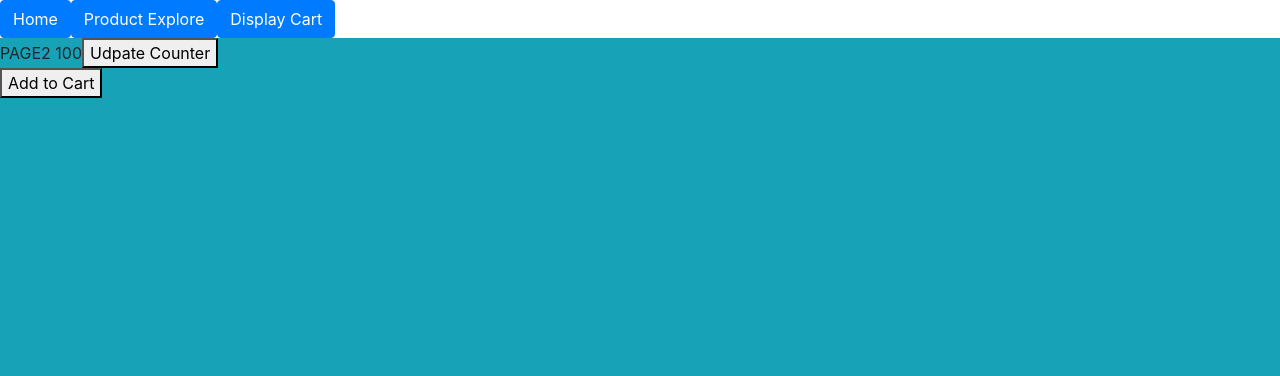
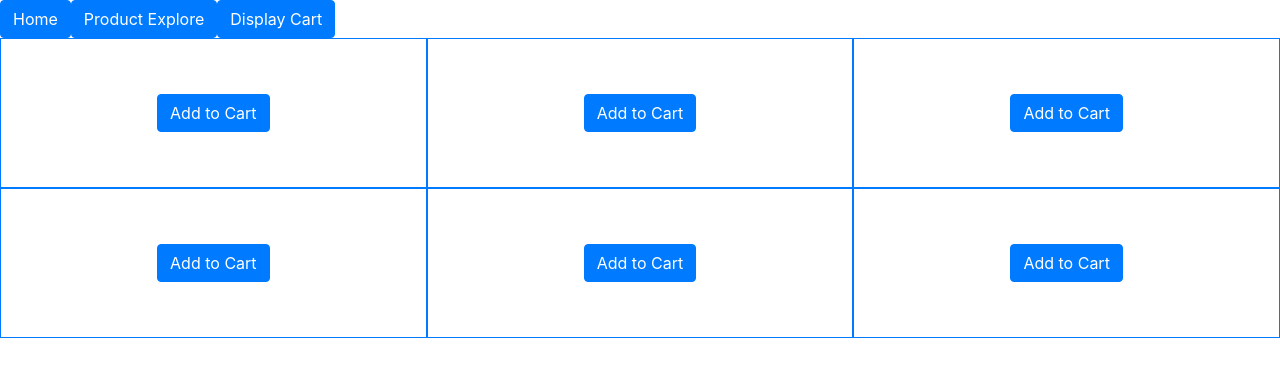
Before and after one commit to cg-101/react-project, a React (Create React App) app: page /p2 in a window 1280 px wide. Shown: the top 376 px of the page. Built offline with nearby package versions, Linux system fonts and the light colour scheme.

Commit message:
basic ui.

```diff
--- a/src/pages/Page2.js
+++ b/src/pages/Page2.js
@@ -16,11 +16,50 @@ export default function Page2() {
   };
 
   return (
-    <div className="bg-info" style={{ height: "100vh" }}>
-      PAGE2 {counter}
-      <button onClick={updateCounter}>Udpate Counter</button>
-      <br />
-      <button onClick={addToCart}>Add to Cart</button>
+    <div className="container-fluid">
+      <div className="row">
+        <div
+          className="col-4 border border-primary d-flex justify-content-center align-items-center"
+          style={{ height: "150px" }}
+        >
+          <button className="btn btn-primary">Add to Cart</button>
+        </div>
+
+        <div
+          className="col-4 border border-primary d-flex justify-content-center align-items-center"
+          style={{ height: "150px" }}
+        >
+          <button className="btn btn-primary">Add to Cart</button>
+        </div>
+
+        <div
+          className="col-4 border border-primary d-flex justify-content-center align-items-center"
+          style={{ height: "150px" }}
+        >
+          <button className="btn btn-primary">Add to Cart</button>
+        </div>
+
+        <div
+          className="col-4 border border-primary d-flex justify-content-center align-items-center"
+          style={{ height: "150px" }}
+        >
+          <button className="btn btn-primary">Add to Cart</button>
+        </div>
+
+        <div
+          className="col-4 border border-primary d-flex justify-content-center align-items-center"
+          style={{ height: "150px" }}
+        >
+          <button className="btn btn-primary">Add to Cart</button>
+        </div>
+
+        <div
+          className="col-4 border border-primary d-flex justify-content-center align-items-center"
+          style={{ height: "150px" }}
+        >
+          <button className="btn btn-primary">Add to Cart</button>
+        </div>
+      </div>
     </div>
   );
 }
```
